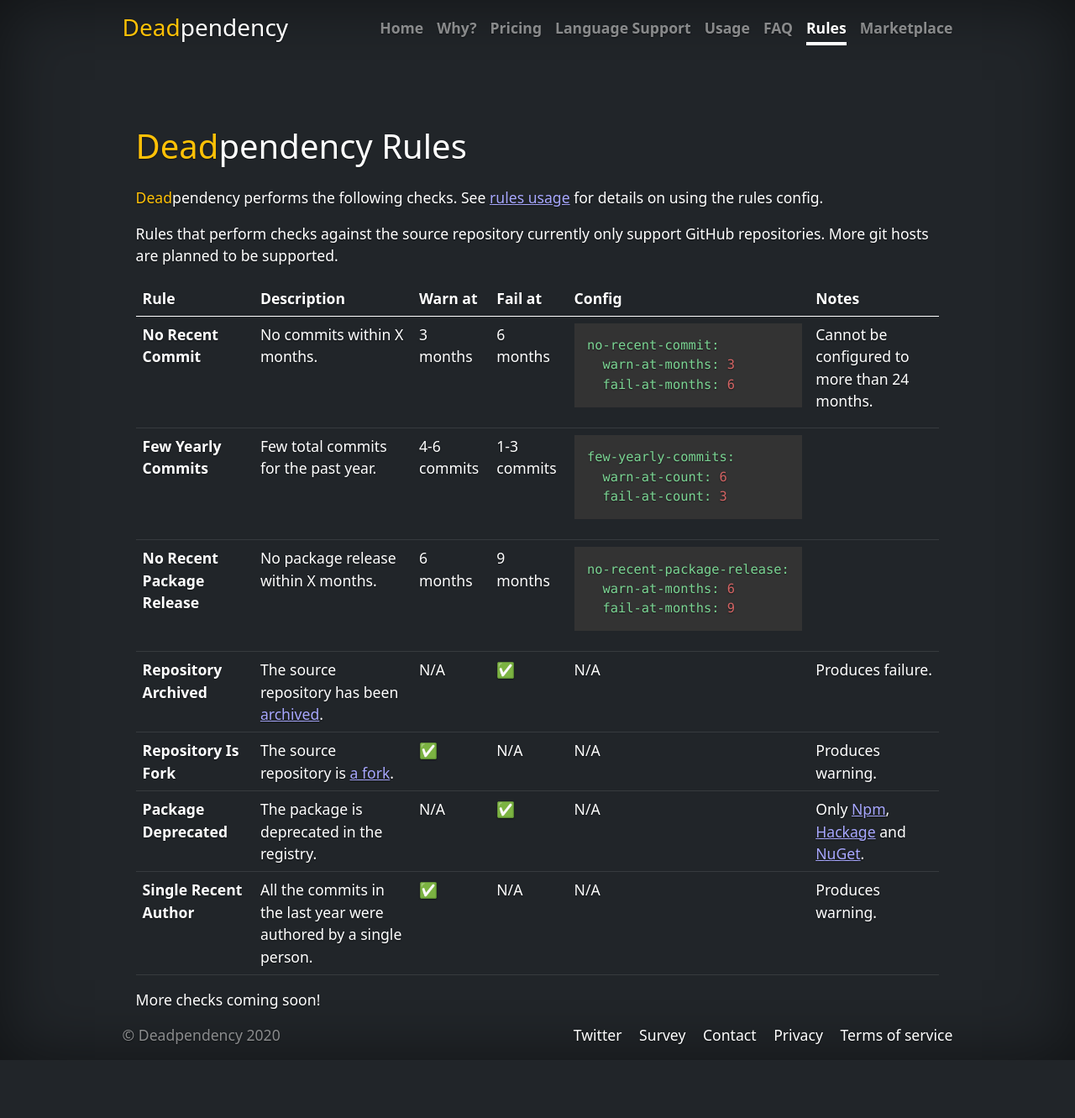
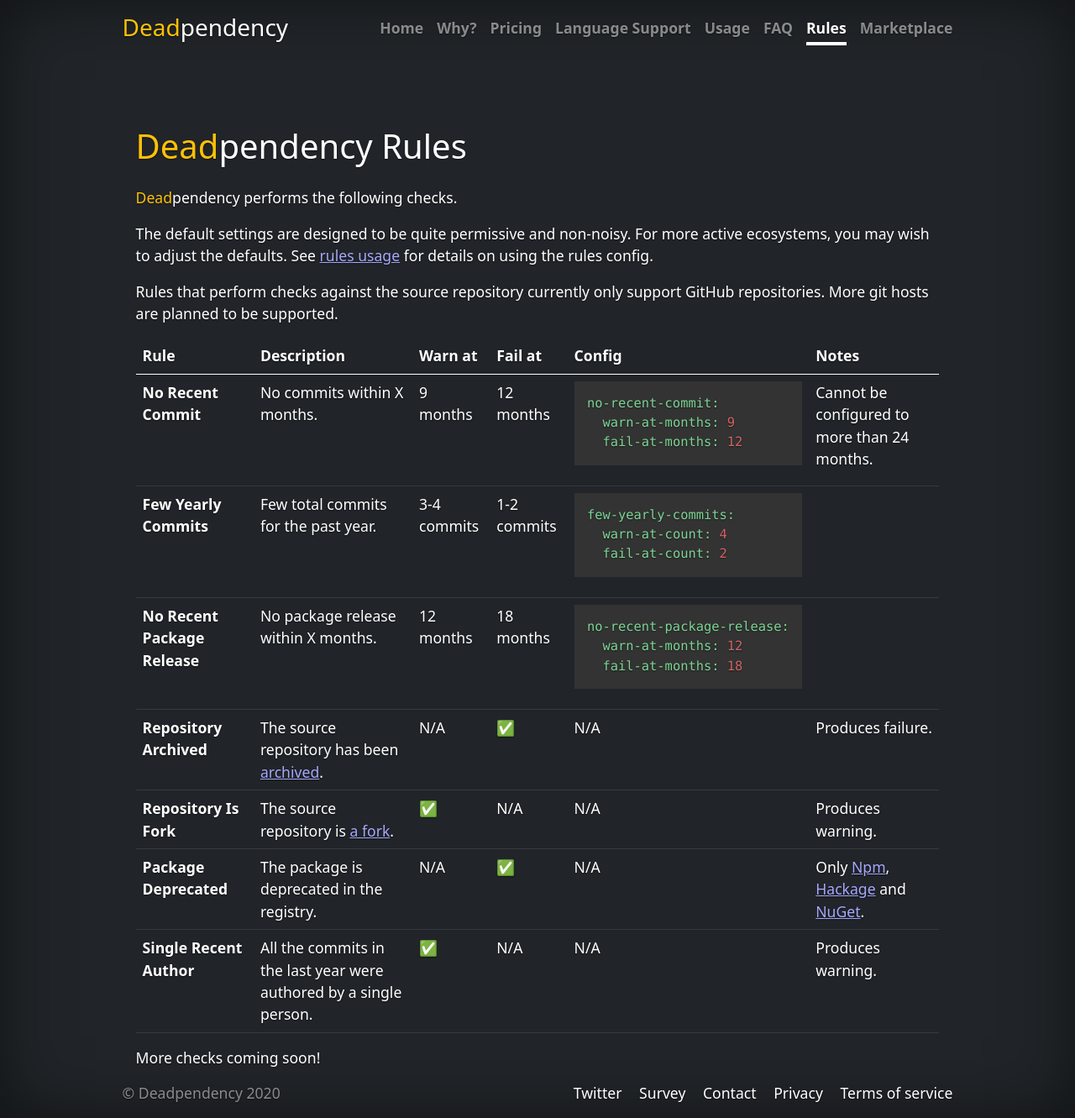
Before and after one commit to deadpendency/deadpendency.github.io, a Jekyll site: the page built from rules.html, in a window 1280 px wide. Shown: the whole page at 84% size. Built offline with Jekyll 4.4.1, drawn with Linux system fonts in a browser that asks for light colours; nearby versions of some CDN libraries; before the commit the page ends 1262 px from its top, so only the background shows below that.

Commit message:
Update defaults

```diff
--- a/rules.html
+++ b/rules.html
@@ -9,7 +9,11 @@ title: Deadpendency rules
 <h1 class="mb-4"><span class="text-warning">Dead</span><span class="text-white">pendency</span> Rules</h1>
 
 <p>
-  <span class="text-warning">Dead</span><span class="text-white">pendency</span> performs the following checks. See <a href="/usage#configure-rules" target="_blank" rel="noopener">rules usage</a> for details on using the rules config.
+  <span class="text-warning">Dead</span><span class="text-white">pendency</span> performs the following checks.
+</p>
+
+<p>
+  The default settings are designed to be quite permissive and non-noisy. For more active ecosystems, you may wish to adjust the defaults. See <a href="/usage#configure-rules" target="_blank" rel="noopener">rules usage</a> for details on using the rules config.
 </p>
 
 <p>Rules that perform checks against the source repository currently only support GitHub repositories. More git hosts are planned to be supported.</p>
@@ -29,36 +33,36 @@ title: Deadpendency rules
     <tr>
       <th scope="row">No Recent Commit</td>
       <td>No commits within X months.</td>
-      <td>3 months</td>
-      <td>6 months</td>
+      <td>9 months</td>
+      <td>12 months</td>
       <td>
         <pre><code class="language-yaml">no-recent-commit:
-  warn-at-months: 3
-  fail-at-months: 6</code></pre>
+  warn-at-months: 9
+  fail-at-months: 12</code></pre>
       </td>
       <td>Cannot be configured to more than 24 months.</td>
     </tr>
     <tr>
       <th scope="row">Few Yearly Commits</td>
       <td>Few total commits for the past year.</td>
-      <td>4-6 commits</td>
-      <td>1-3 commits</td>
+      <td>3-4 commits</td>
+      <td>1-2 commits</td>
       <td>
         <pre><code class="language-yaml">few-yearly-commits:
-  warn-at-count: 6
-  fail-at-count: 3</code></pre>
+  warn-at-count: 4
+  fail-at-count: 2</code></pre>
       </td>
       <td></td>
     </tr>
     <tr>
       <th scope="row">No Recent Package Release</td>
       <td>No package release within X months.</td>
-      <td>6 months</td>
-      <td>9 months</td>
+      <td>12 months</td>
+      <td>18 months</td>
       <td>
         <pre><code class="language-yaml">no-recent-package-release:
-  warn-at-months: 6
-  fail-at-months: 9</code></pre>
+  warn-at-months: 12
+  fail-at-months: 18</code></pre>
       </td>
       <td></td>
     </tr>
```
Also changed, not shown: usage.html (+7 -4 lines).
